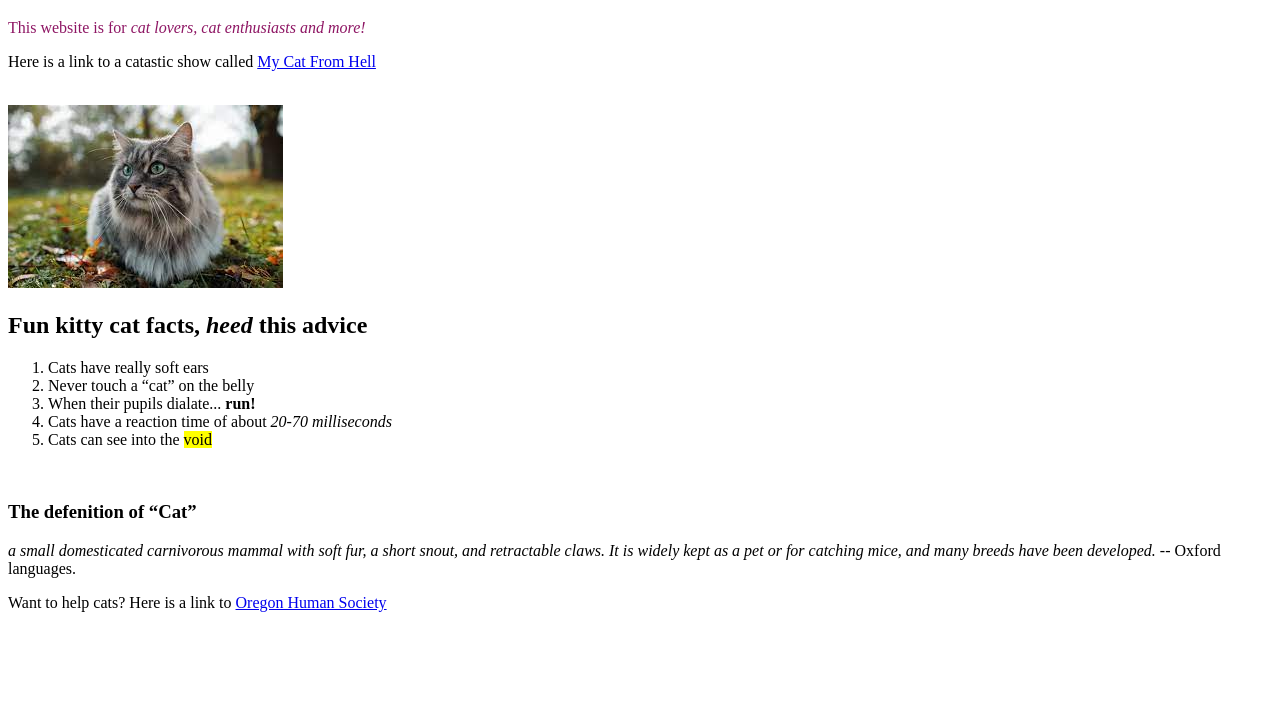
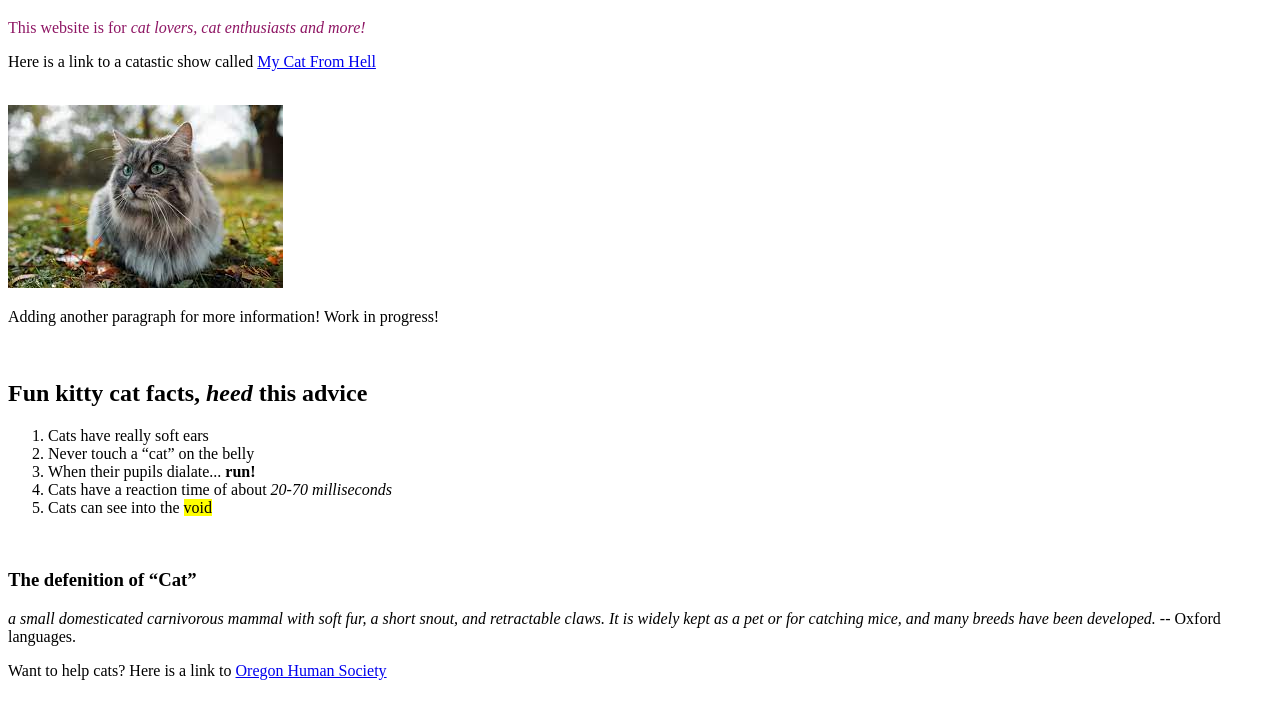
Before and after one commit to jessicahattig/Cat-Enthusiast-Website, a plain HTML site: page index.html in a window 1280 px wide. Shown: the part 61-780 px from the top of the page. Drawn offline with Linux system fonts and the light colour scheme.

```diff
--- a/index.html
+++ b/index.html
@@ -16,6 +16,8 @@
       href="https://www.animalplanet.com/show/my-cat-from-hell-animal-planet-atve-us">My Cat From Hell</a></p>
   <br>
   <img src="img/cat1.jpg" alt="a cute cat on some grass">
+  <br>
+  <p>Adding another paragraph for more information! Work in progress!</p>
   <br>
 
   <h2>Fun kitty cat facts, <em>heed</em> this advice</h2>
```
